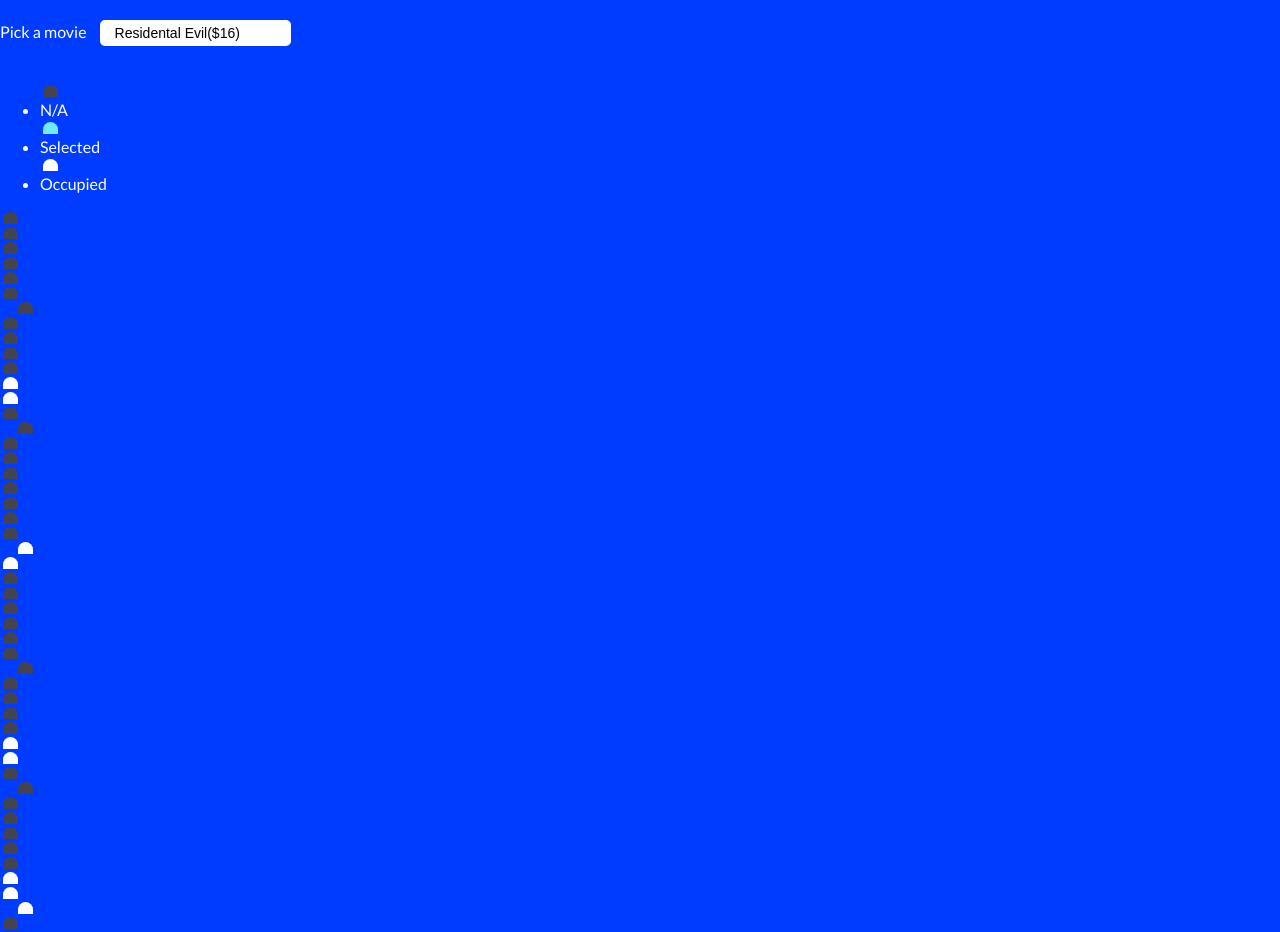
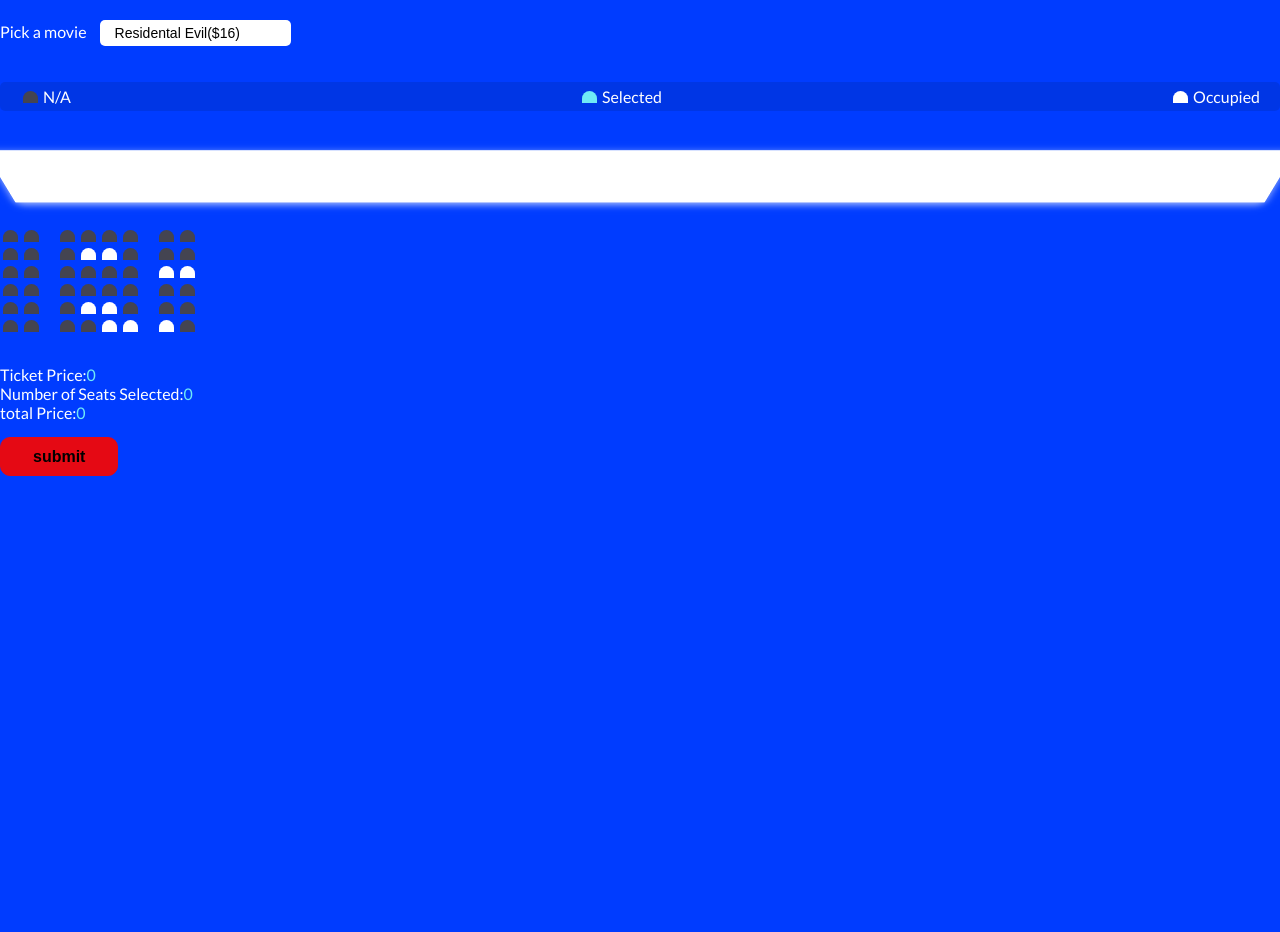
Before and after one commit to pardeep-jpg/c0789770_CSD2214_7_TEST1_MovieTickets, a plain HTML site: page index.html in a window 1280 px wide. Shown: the top 932 px of the page. After the commit the page ends 800 px from the top, so only its background shows below. Drawn offline with Linux system fonts and the light colour scheme.

Commit message:
Update index.css

```diff
--- a/index.css
+++ b/index.css
@@ -75,3 +75,71 @@ body {
     cursor: default;
     transform: scale(1);
   }
+
+  .showcase {
+    background: rgba(0, 0, 0, 0.1);
+    padding: 5px 10px;
+    border-radius: 5px;
+    color: #777;
+    list-style-type: none;
+    display: flex;
+    justify-content: space-between;
+  }
+
+  .showcase li {
+    display: flex;
+    align-items: center;
+    justify-content: center;
+    margin: 0 10px;
+  }
+
+  .showcase li small {
+    margin-left: 2px;
+  }
+
+  .row {
+    display: flex;
+  }
+
+  .screen {
+    background-color: #fff;
+    height: 70px;
+    width: 100%;
+    margin: 15px 0;
+    transform: rotateX(-45deg);
+    box-shadow: 0 3px 10px rgba(255, 255, 255, 0.7);
+  }
+
+  p.text {
+    margin: 5px 0;
+  }
+
+  p.text span {
+    color: #6feaf6;
+  }
+
+
+
+  .status{
+      color:white;
+  }
+
+  .nav-link{
+    color: white !important;
+    font-weight: 500 !important;
+}
+
+
+.btn-home{
+    background-color: #E50914;
+    border: 1px solid #E50914;
+    padding: .6em 2em;
+    border-radius: 10px;
+    font-size: 1em;
+    font-weight: 600;
+    cursor: pointer;
+}
+
+.btn-home:active{
+    border: 0px solid #E50914;
+}
```
